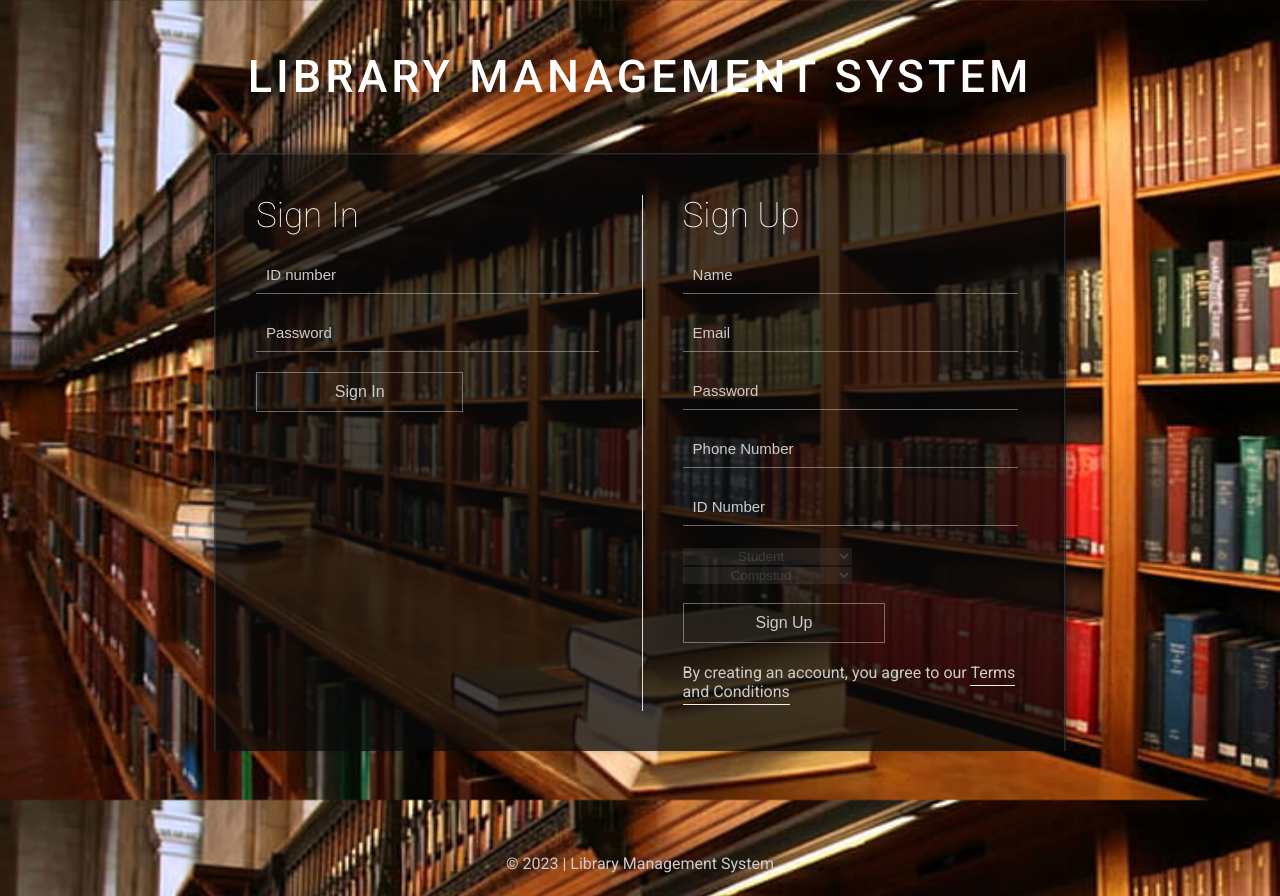
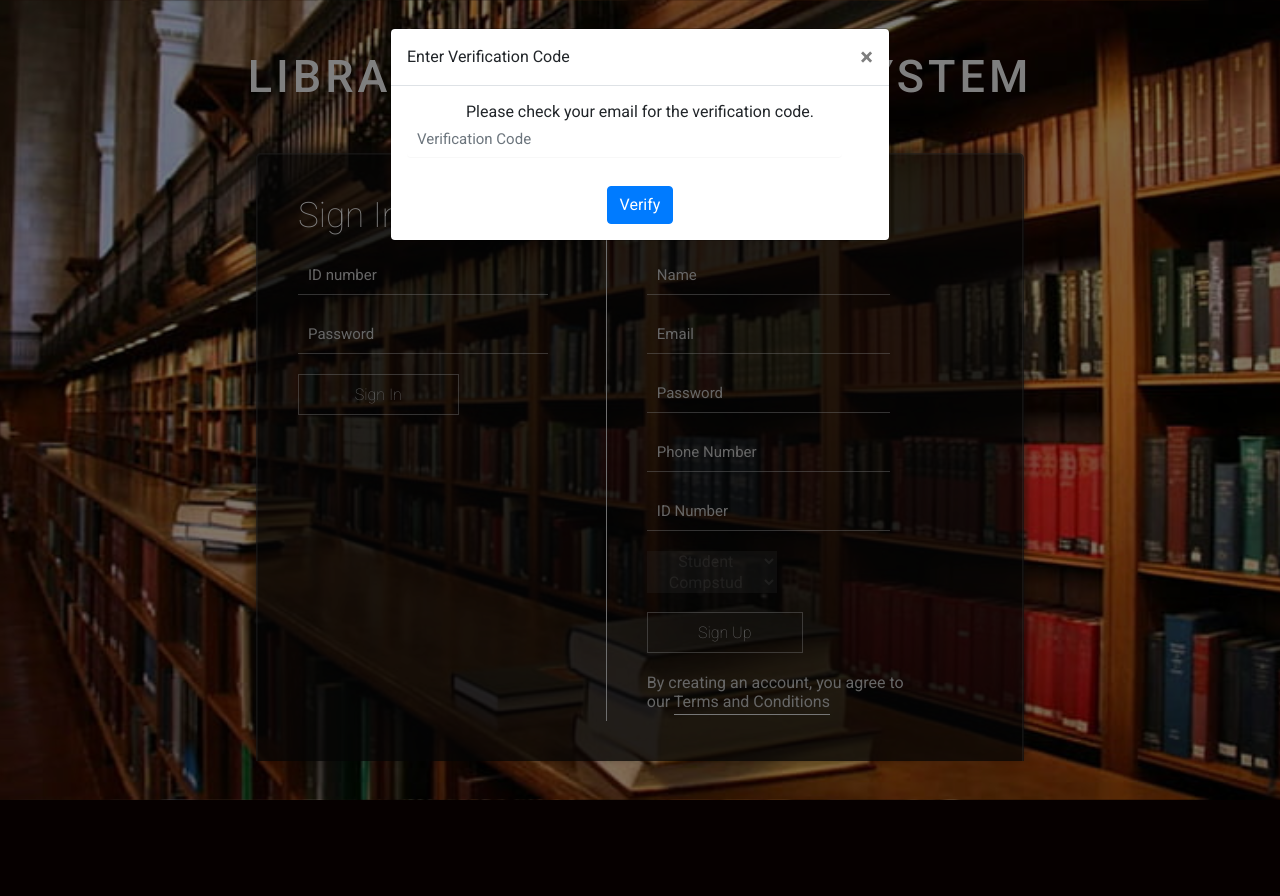
Before and after one commit to uhrzel/Library-Management-System, a PHP site: page / in a window 1280 px wide. After the commit the page ends 800 px from the top, so only its background shows below. Run offline with PHP 8.4, Linux system fonts and the light colour scheme; some libraries are stand-ins or nearby versions.

Commit message:
add modal

```diff
--- a/index.php
+++ b/index.php
@@ -22,6 +22,7 @@ use PHPMailer\PHPMailer\Exception;
 	<meta name="viewport" content="width=device-width, initial-scale=1">
 	<meta http-equiv="Content-Type" content="text/html; charset=utf-8">
 	<meta name="keywords" content="Library Member Login Form Widget Responsive, Login Form Web Template, Flat Pricing Tables, Flat Drop-Downs, Sign-Up Web Templates, Flat Web Templates, Login Sign-up Responsive Web Template, Smartphone Compatible Web Template, Free Web Designs for Nokia, Samsung, LG, Sony Ericsson, Motorola Web Design" />
+	<link rel="stylesheet" href="https://stackpath.bootstrapcdn.com/bootstrap/4.5.2/css/bootstrap.min.css">
 	<script type="application/x-javascript">
 		addEventListener("load", function() {
 			setTimeout(hideURLbar, 0);
@@ -108,6 +109,25 @@ use PHPMailer\PHPMailer\Exception;
 		<p> &copy; 2023 | Library Management System </a></p>
 
 	</div>
+	<div class="modal" id="verificationModal" tabindex="-1" role="dialog" aria-labelledby="verificationModalLabel" aria-hidden="true">
+		<div class="modal-dialog" role="document">
+			<div class="modal-content">
+				<div class="modal-header">
+					<h5 class="modal-title" id="verificationModalLabel">Enter Verification Code</h5>
+					<button type="button" class="close" data-dismiss="modal" aria-label="Close">
+						<span aria-hidden="true">&times;</span>
+					</button>
+				</div>
+				<div class="modal-body">
+					<p>Please check your email for the verification code.</p>
+					<form id="verificationForm" method="post">
+						<input type="text" name="verificationCode" class="form-control" placeholder="Verification Code" required>
+						<input type="submit" class="btn btn-primary mt-2" name="verify" value="Verify">
+					</form>
+				</div>
+			</div>
+		</div>
+	</div>
 
 	<?php
 	if (isset($_POST['signin'])) {
@@ -186,7 +206,7 @@ use PHPMailer\PHPMailer\Exception;
 		$verificationCode = mt_rand(100000, 999999);
 		$status = 'Not Verified';
 
-		$sql = "insert into LMS.user (Name,Type,Category,Department,RollNo,EmailId,MobNo,Password, Status) values ('$name','$type','$category','$department','$rollno','$email','$mobno','$password', '$status')";
+		$sql = "insert into LMS.user (Name,Type,Category,Department,RollNo,EmailId,MobNo,Password, Status, VerificationCode) values ('$name','$type','$category','$department','$rollno','$email','$mobno','$password', '$status', '$verificationCode')";
 
 		if ($conn->query($sql) === TRUE) {
 			// Send verification email
@@ -207,11 +227,11 @@ use PHPMailer\PHPMailer\Exception;
 			$mail->isHTML(true);
 			$mail->Subject = 'Library Management System - Email Verification';
 			$mail->Body    = "Your verification code is: $verificationCode";
-
 			try {
 				$mail->send();
 				echo "<script type='text/javascript'>alert('Registration Successful. Check your email for verification.');</script>";
-				echo "<script type='text/javascript'>$('#verificationModal').modal('show');</script>";
+				echo
+				"<script type='text/javascript'>$('#verificationModal').modal('show'); </script>";
 			} catch (Exception $e) {
 				echo "<script type='text/javascript'>alert('Error sending verification email');</script>";
 			}
@@ -221,7 +241,47 @@ use PHPMailer\PHPMailer\Exception;
 	}
 
 
+	if (isset($_POST['verify'])) {
+		$enteredCode = trim($_POST['verificationCode']);
+
+
+		// Assuming $u is defined somewhere in your code
+		$u = $_SESSION['RollNo']; // Update this line with how you are setting $u
+
+
+		$sql = "SELECT * FROM LMS.user WHERE RollNo = '$u' AND BINARY VerificationCode = '$enteredCode'";
+
+		$result = $conn->query($sql);
+
+		if ($result->num_rows > 0) {
+			echo "<script type='text/javascript'>alert('Debug: Verification Code Correct')</script>";
+
+			// Update user status to 'Verified'
+			$updateSql = "UPDATE LMS.user SET Status = 'Verified', VerificationCode = NULL WHERE RollNo = '$u'";
+			if ($conn->query($updateSql) === TRUE) {
+				echo "<script type='text/javascript'>alert('Verification Successfully.')</script>";
+				header('Location: index.php');
+				exit();
+			} else {
+				echo "<script type='text/javascript'>alert('Error updating status')</script>";
+			}
+		} else {
+			echo "<script type='text/javascript'>alert('Debug: Invalid verification code')</script>";
+		}
+	}
+
 	?>
+
+	<script src="https://code.jquery.com/jquery-3.6.4.min.js"></script>
+	<script src="https://stackpath.bootstrapcdn.com/bootstrap/4.5.2/js/bootstrap.min.js"></script>
+
+	<!-- Your jQuery code to show the modal -->
+	<script>
+		$(document).ready(function() {
+			$('#verificationModal').modal('show');
+		});
+	</script>
+
 
 </body>
 <!-- //Body -->
```
